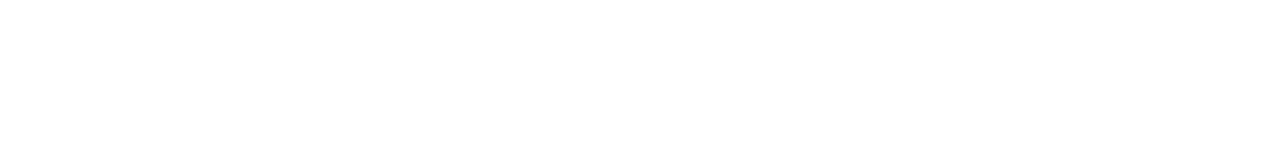
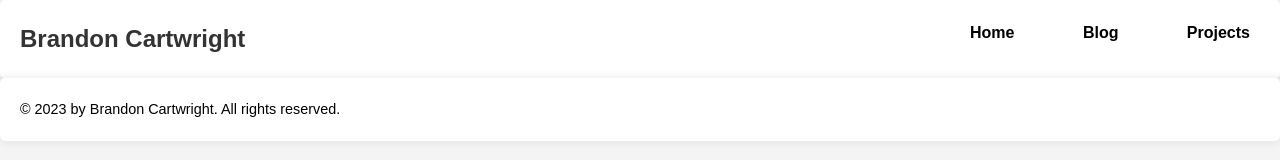
Before and after one commit to bcartwright13/portfolio, a plain HTML site: page blog.html in a window 1280 px wide. Drawn offline with Linux system fonts and the light colour scheme.

Commit message:
Create Layout

```diff
--- a/blog.html
+++ b/blog.html
@@ -7,9 +7,20 @@
     <link rel="stylesheet" href="css/blog.css">
 </head>
 <body>
+    <header>
+        <h2>Brandon Cartwright</h2>
+        <nav>
+            <ul>
+                <li><a href="index.html">Home</a></li>
+                <li><a href="blog.html">Blog</a></li>
+                <li><a href="projects.html">Projects</a></li>
+            </ul>
+        </nav>
+    </header>
 
-
-
+    <footer>
+        <p>&copy; 2023 by Brandon Cartwright. All rights reserved.</p>
+    </footer>
     <script src="js/blog.js"></script>
 </body>
 </html>
--- a/css/blog.css
+++ b/css/blog.css
@@ -0,0 +1,62 @@
+body, h1, h2, p, ul, li {
+    margin: 0;
+    padding: 0;
+}
+
+body {
+    font-family: Arial, sans-serif;
+    line-height: 1.6;
+    background-color: #f4f4f4;
+}
+
+header, section, footer {
+    display: flex;
+
+    padding: 20px;
+
+    background-color: #fff;
+    border-radius: 5px;
+    box-shadow: 0 0 10px rgba(0, 0, 0, 0.1);
+}
+section{
+    background-color: aliceblue;
+    height: 1000px;
+}
+header{
+    justify-content: space-between;
+}
+nav{
+    width: 300px;
+    border-color: #000000;
+}
+
+h1, h2 {
+    color: #333;
+}
+
+nav ul {
+    list-style-type: none;
+    display: flex;
+    justify-content: space-between;
+
+
+}
+
+nav a {
+    text-decoration: none;
+    font-weight: bold;
+    color: #000000;
+    padding: 5px 10px;
+    border-radius: 5px;
+    transition: background-color 0.3s;
+}
+
+nav a:hover {
+    background-color: #007BFF;
+    color: #fff;
+}
+
+footer {
+    text-align: center;
+    font-size: 0.9em;
+}
--- a/css/homepage.css
+++ b/css/homepage.css
@@ -9,13 +9,25 @@ body {
     background-color: #f4f4f4;
 }
 
-header, nav, section, footer {
-    margin: 20px auto;
+header, section, footer {
+    display: flex;
+
     padding: 20px;
-    max-width: 800px;
+
     background-color: #fff;
     border-radius: 5px;
     box-shadow: 0 0 10px rgba(0, 0, 0, 0.1);
+}
+section{
+    background-color: aliceblue;
+    height: 1000px;
+}
+header{
+    justify-content: space-between;
+}
+nav{
+    width: 300px;
+    border-color: #000000;
 }
 
 h1, h2 {
@@ -26,11 +38,14 @@ nav ul {
     list-style-type: none;
     display: flex;
     justify-content: space-between;
+
+
 }
 
 nav a {
     text-decoration: none;
-    color: #007BFF;
+    font-weight: bold;
+    color: #000000;
     padding: 5px 10px;
     border-radius: 5px;
     transition: background-color 0.3s;
@@ -44,5 +59,4 @@ nav a:hover {
 footer {
     text-align: center;
     font-size: 0.9em;
-    color: #666;
 }
--- a/css/projects.css
+++ b/css/projects.css
@@ -0,0 +1,62 @@
+body, h1, h2, p, ul, li {
+    margin: 0;
+    padding: 0;
+}
+
+body {
+    font-family: Arial, sans-serif;
+    line-height: 1.6;
+    background-color: #f4f4f4;
+}
+
+header, section, footer {
+    display: flex;
+
+    padding: 20px;
+
+    background-color: #fff;
+    border-radius: 5px;
+    box-shadow: 0 0 10px rgba(0, 0, 0, 0.1);
+}
+section{
+    background-color: aliceblue;
+    height: 1000px;
+}
+header{
+    justify-content: space-between;
+}
+nav{
+    width: 300px;
+    border-color: #000000;
+}
+
+h1, h2 {
+    color: #333;
+}
+
+nav ul {
+    list-style-type: none;
+    display: flex;
+    justify-content: space-between;
+
+
+}
+
+nav a {
+    text-decoration: none;
+    font-weight: bold;
+    color: #000000;
+    padding: 5px 10px;
+    border-radius: 5px;
+    transition: background-color 0.3s;
+}
+
+nav a:hover {
+    background-color: #007BFF;
+    color: #fff;
+}
+
+footer {
+    text-align: center;
+    font-size: 0.9em;
+}
```
Also changed, not shown: index.html (+2 -5 lines), projects.html (+13 -2 lines).
